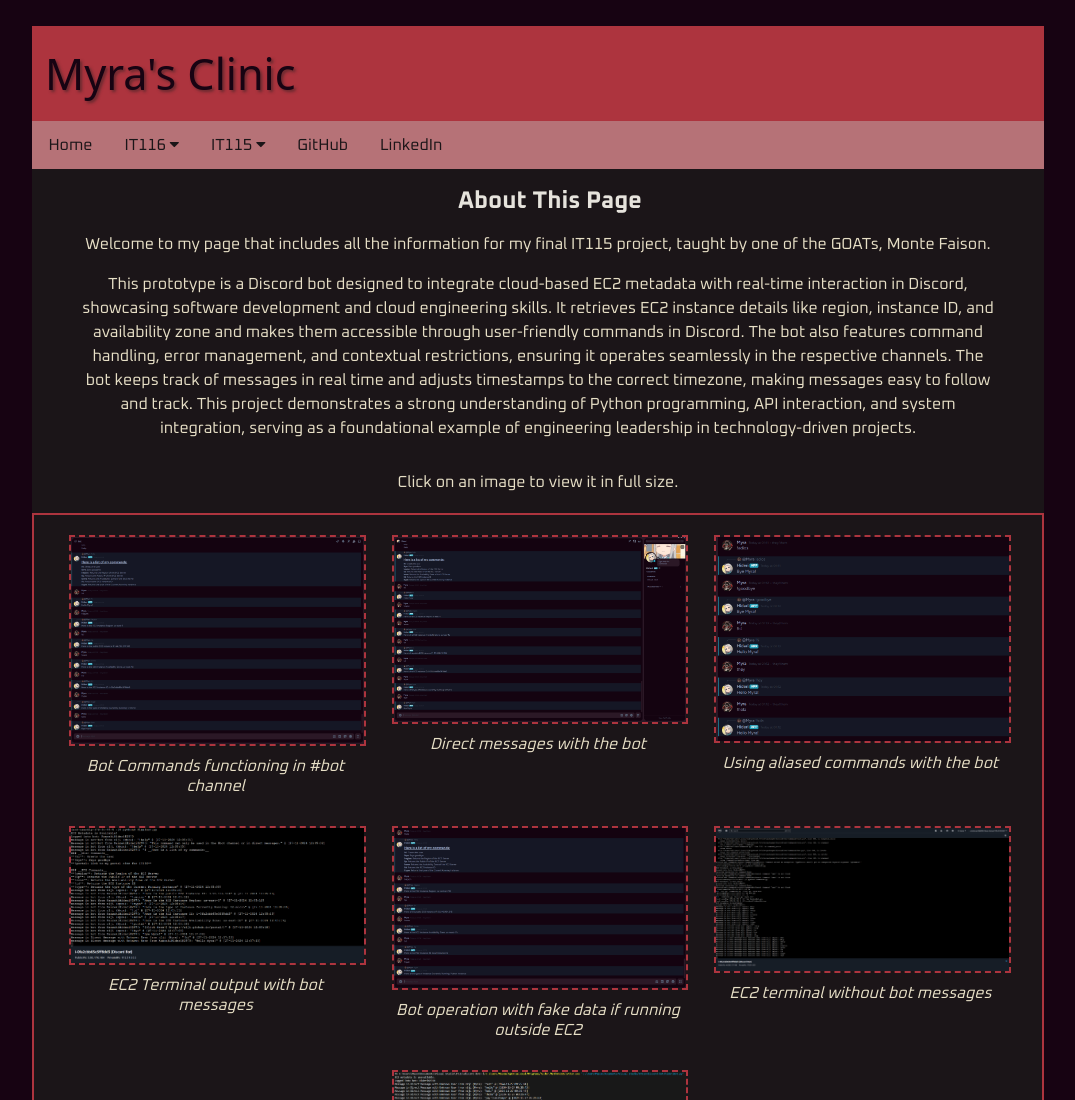
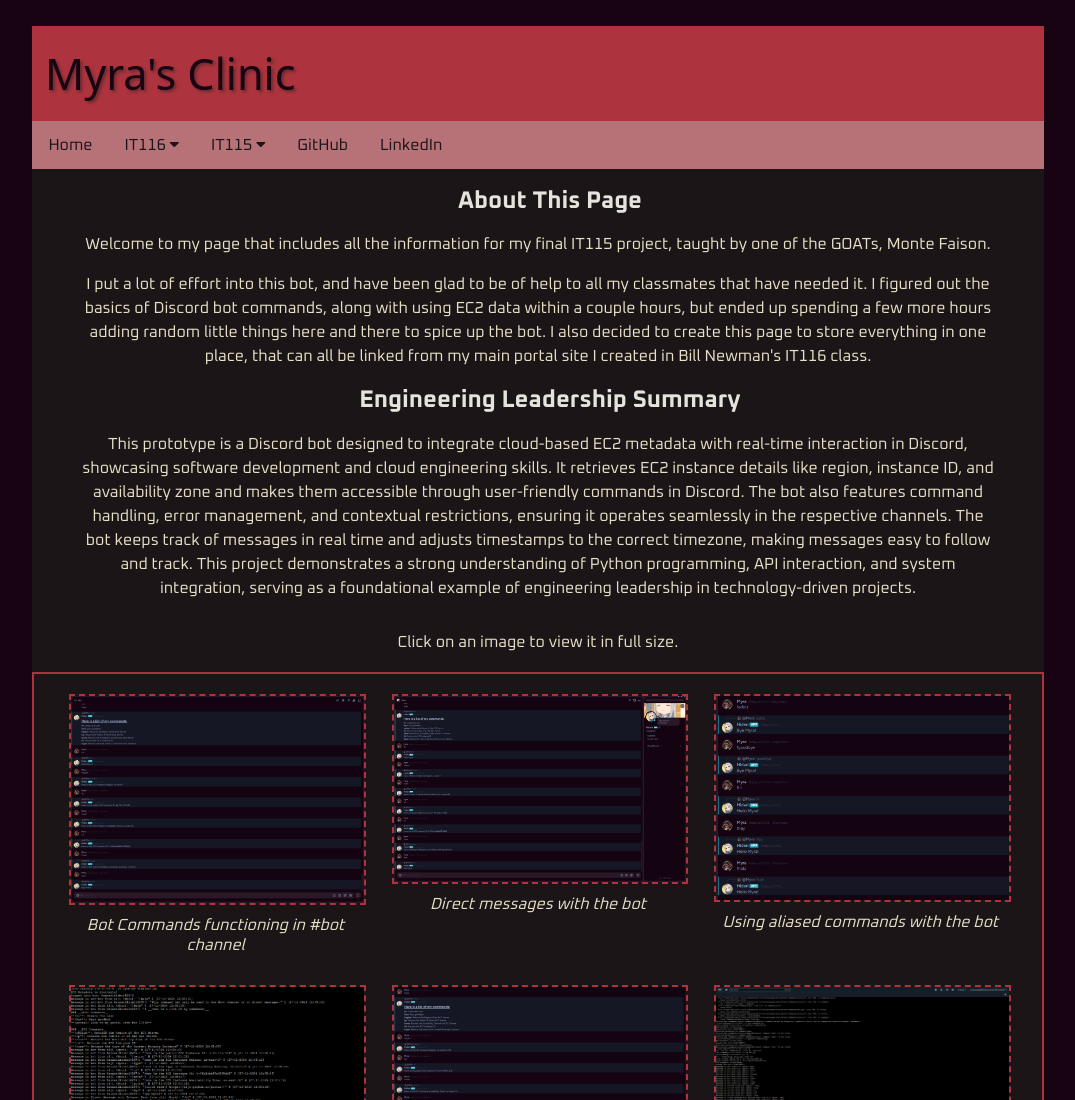
Before and after one commit to n1ji/discord-bot, a plain HTML site: page index.html in a window 1280 px wide. Shown: the top 1100 px of the page, without its empty margins (102-1177 px from the left). Drawn offline with Linux system fonts and the light colour scheme; a web font is replaced by a local one.

Commit message:
Updates about section and adds new header for summary

```diff
--- a/index.html
+++ b/index.html
@@ -49,6 +49,10 @@
         <h2 class="subheader">About This Page</h2>
 
         <p class="bio">Welcome to my page that includes all the information for my final IT115 project, taught by one of the GOATs, Monte Faison.</p>
+
+        <p class="bio">I put a lot of effort into this bot, and have been glad to be of help to all my classmates that have needed it. I figured out the basics of Discord bot commands, along with using EC2 data within a couple hours, but ended up spending a few more hours adding random little things here and there to spice up the bot. I also decided to create this page to store everything in one place, that can all be linked from my main portal site I created in Bill Newman's IT116 class.</p>
+
+        <h2 class="subheader">Engineering Leadership Summary</h2>
 
         <p class="bio">This prototype is a Discord bot designed to integrate cloud-based EC2 metadata with real-time interaction in Discord, showcasing software development and cloud engineering skills. It retrieves EC2 instance details like region, instance ID, and availability zone and makes them accessible through user-friendly commands in Discord. The bot also features command handling, error management, and contextual restrictions, ensuring it operates seamlessly in the respective channels. The bot keeps track of messages in real time and adjusts timestamps to the correct timezone, making messages easy to follow and track. This project demonstrates a strong understanding of Python programming, API interaction, and system integration, serving as a foundational example of engineering leadership in technology-driven projects.</p>
 
```
